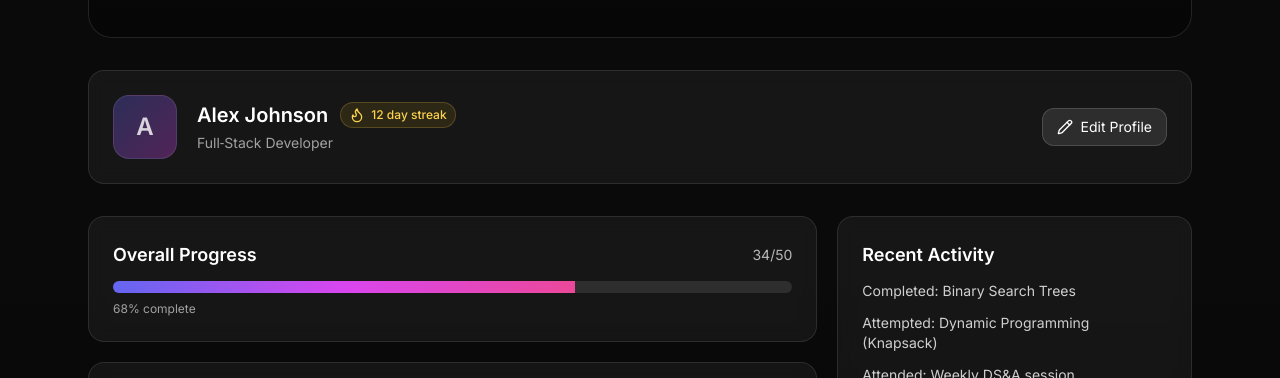
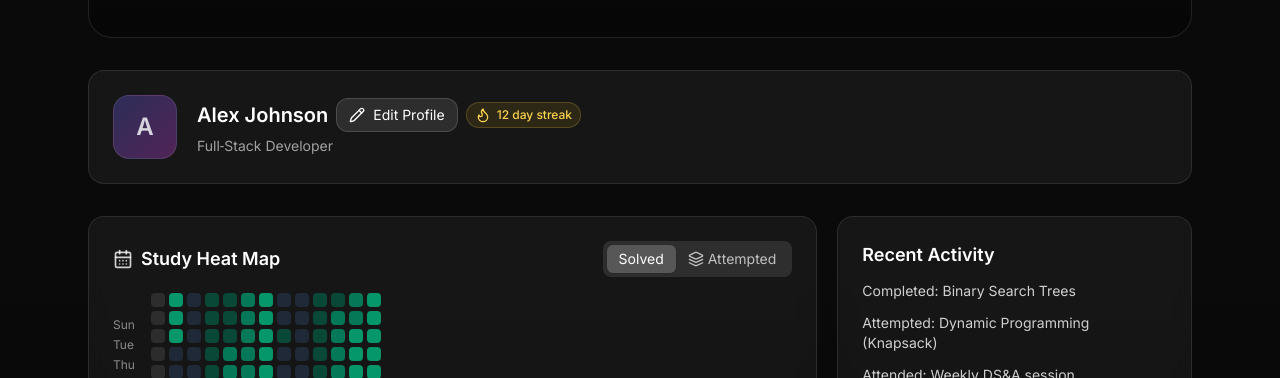
Before and after one commit to nikita1503agarwal/frontend-repo_7ck3uwi1_fo4i7i, a React (Vite) app: page / in a window 1280 px wide. Shown: the part 422-800 px from the top of the page. Built offline with nearby package versions, Linux system fonts and the light colour scheme; a web font is replaced by a local one.

Commit message:
Update project prj_7ck3uwi1 - 2025-11-07T22:18:29.941Z

```diff
--- a/src/App.jsx
+++ b/src/App.jsx
@@ -30,9 +30,11 @@ export default function App() {
 
         <div className="grid grid-cols-1 lg:grid-cols-3 gap-5">
           <div className="space-y-5 lg:col-span-2">
-            <ProgressTracker completed={34} total={50} />
+            {/* Learning progress dashboard first */}
             <StudyHeatMap />
             <LanguageProgressBars />
+            {/* Overall progress bar after learning progress dashboard */}
+            <ProgressTracker completed={34} total={50} />
           </div>
 
           <div className="space-y-5">
--- a/src/components/ProfileHeader.jsx
+++ b/src/components/ProfileHeader.jsx
@@ -1,12 +1,12 @@
 import React from 'react';
-import { User, Pencil, Flame } from 'lucide-react';
+import { Pencil, Flame } from 'lucide-react';
 
 export default function ProfileHeader({ name, role, streak, avatarUrl, onEdit }) {
   const initial = name?.[0]?.toUpperCase?.() || 'U';
 
   return (
-    <div className="flex items-center justify-between p-5 md:p-6 rounded-2xl bg-white/5 backdrop-blur border border-white/10">
-      <div className="flex items-center gap-4 md:gap-5">
+    <div className="flex items-center p-5 md:p-6 rounded-2xl bg-white/5 backdrop-blur border border-white/10">
+      <div className="flex items-center gap-4 md:gap-5 flex-1">
         <div className="relative w-14 h-14 md:w-16 md:h-16 rounded-2xl overflow-hidden bg-gradient-to-br from-indigo-500/30 to-fuchsia-500/30 border border-white/10 flex items-center justify-center">
           {avatarUrl ? (
             <img src={avatarUrl} alt={name} className="w-full h-full object-cover" />
@@ -14,24 +14,24 @@ export default function ProfileHeader({ name, role, streak, avatarUrl, onEdit })
             <span className="text-xl md:text-2xl font-semibold text-white/80">{initial}</span>
           )}
         </div>
-        <div>
-          <div className="flex items-center gap-3">
-            <h2 className="text-lg md:text-xl font-semibold text-white">{name}</h2>
+        <div className="min-w-0">
+          <div className="flex flex-wrap items-center gap-2">
+            <h2 className="text-lg md:text-xl font-semibold text-white truncate">{name}</h2>
+            <button
+              onClick={onEdit}
+              className="inline-flex items-center gap-2 px-3 py-1.5 rounded-xl bg-white/10 hover:bg-white/15 border border-white/15 text-white transition text-sm"
+            >
+              <Pencil className="w-4 h-4" />
+              <span>Edit Profile</span>
+            </button>
             <div className="inline-flex items-center gap-1.5 px-2 py-1 rounded-full bg-amber-400/10 text-amber-300 border border-amber-300/20">
               <Flame className="w-4 h-4" />
               <span className="text-xs font-medium">{streak} day streak</span>
             </div>
           </div>
-          <p className="text-sm text-white/60 mt-1">{role}</p>
+          <p className="text-sm text-white/60 mt-1 truncate">{role}</p>
         </div>
       </div>
-      <button
-        onClick={onEdit}
-        className="inline-flex items-center gap-2 px-3.5 py-2 rounded-xl bg-white/10 hover:bg-white/15 border border-white/15 text-white transition"
-      >
-        <Pencil className="w-4 h-4" />
-        <span className="text-sm">Edit Profile</span>
-      </button>
     </div>
   );
 }
```
Also changed, not shown: 1 other file (tests, documents, lock files or other folders).
